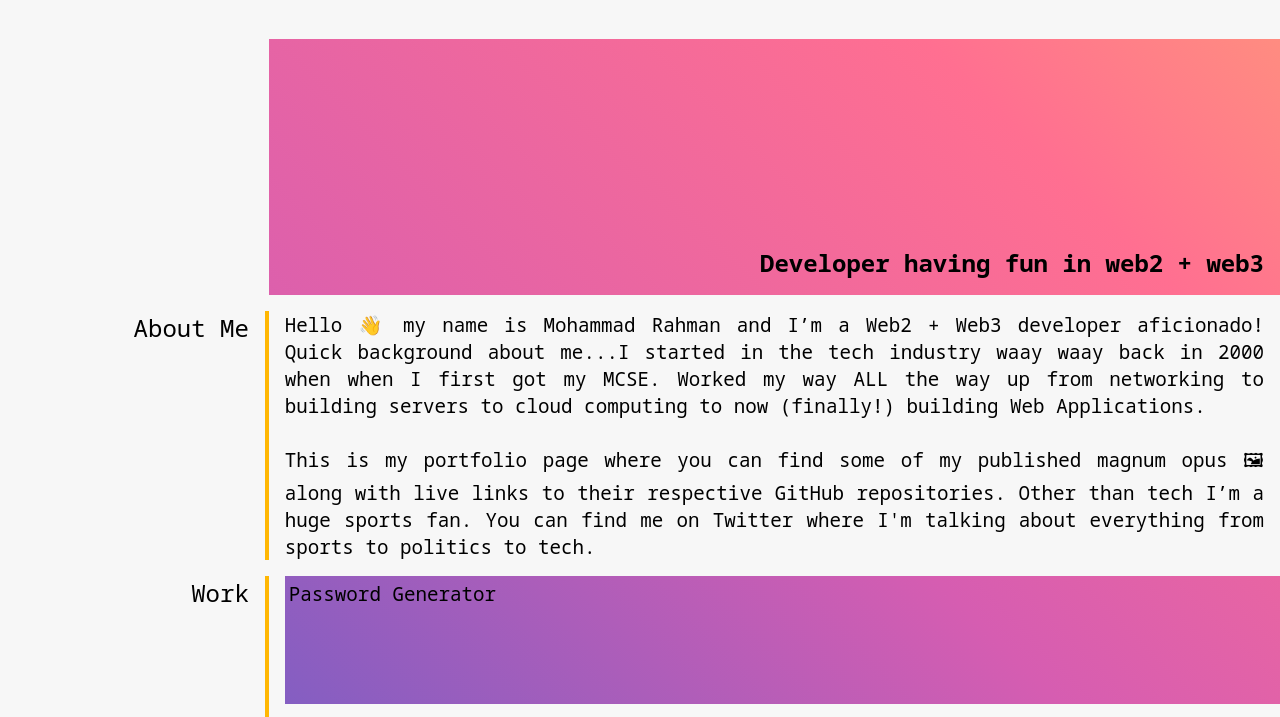
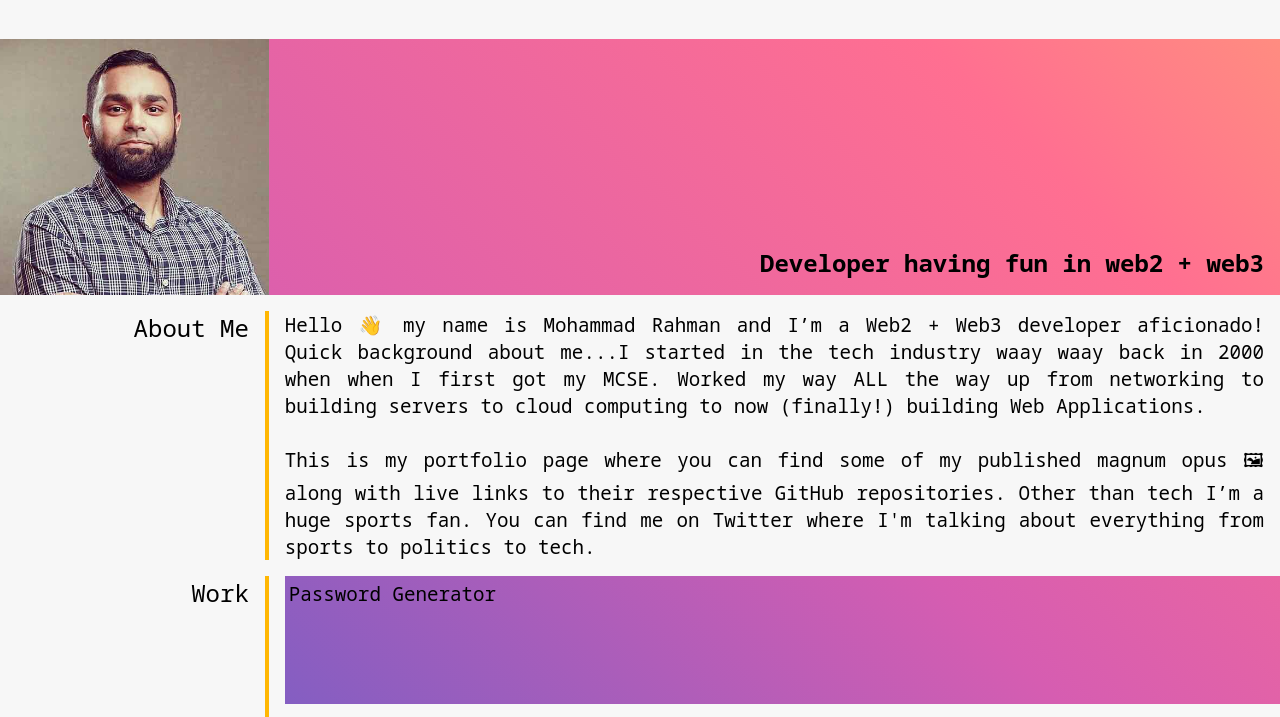
Before and after one commit to mrahma04/professional-portfolio-v2.0, a plain HTML site: page index.html in a window 1280 px wide. Shown: the part 73-790 px from the top of the page. Drawn offline with Linux system fonts and the light colour scheme; the site is published under a folder, as on GitHub Pages, so addresses that start at the root find nothing.

```diff
--- a/assets/css/stylesheet.css
+++ b/assets/css/stylesheet.css
@@ -100,7 +100,7 @@ header nav ul li a {
 }
 
 .hero-image {
-    background-image: url('/assets/img/IMG_20170127_121410_394.jpeg');
+    background-image: url('../img/IMG_20170127_121410_394.jpeg');
     background-size: 130%;
     background-position: top;
     padding: 0 -1rem 0 0 !important;
```
